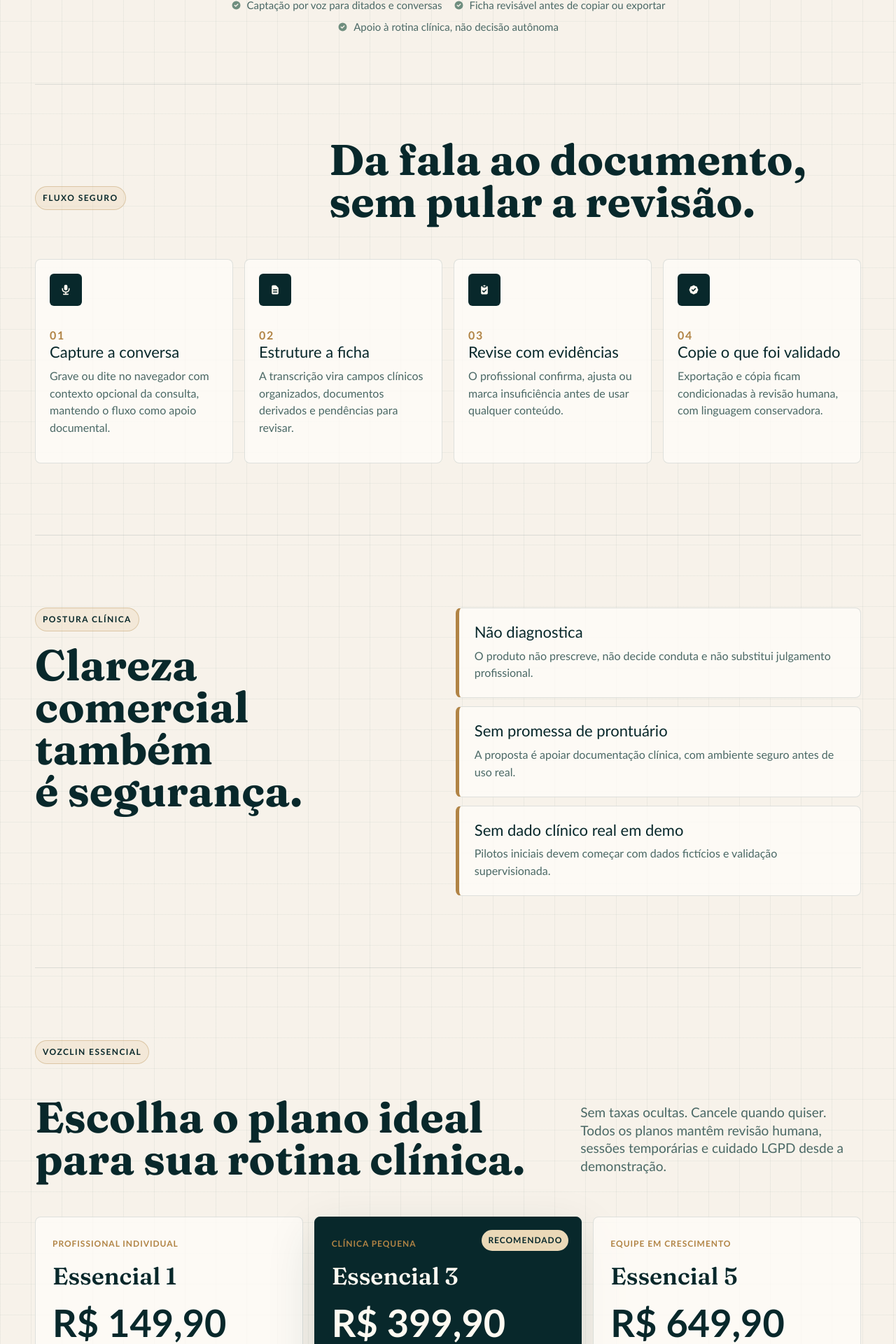
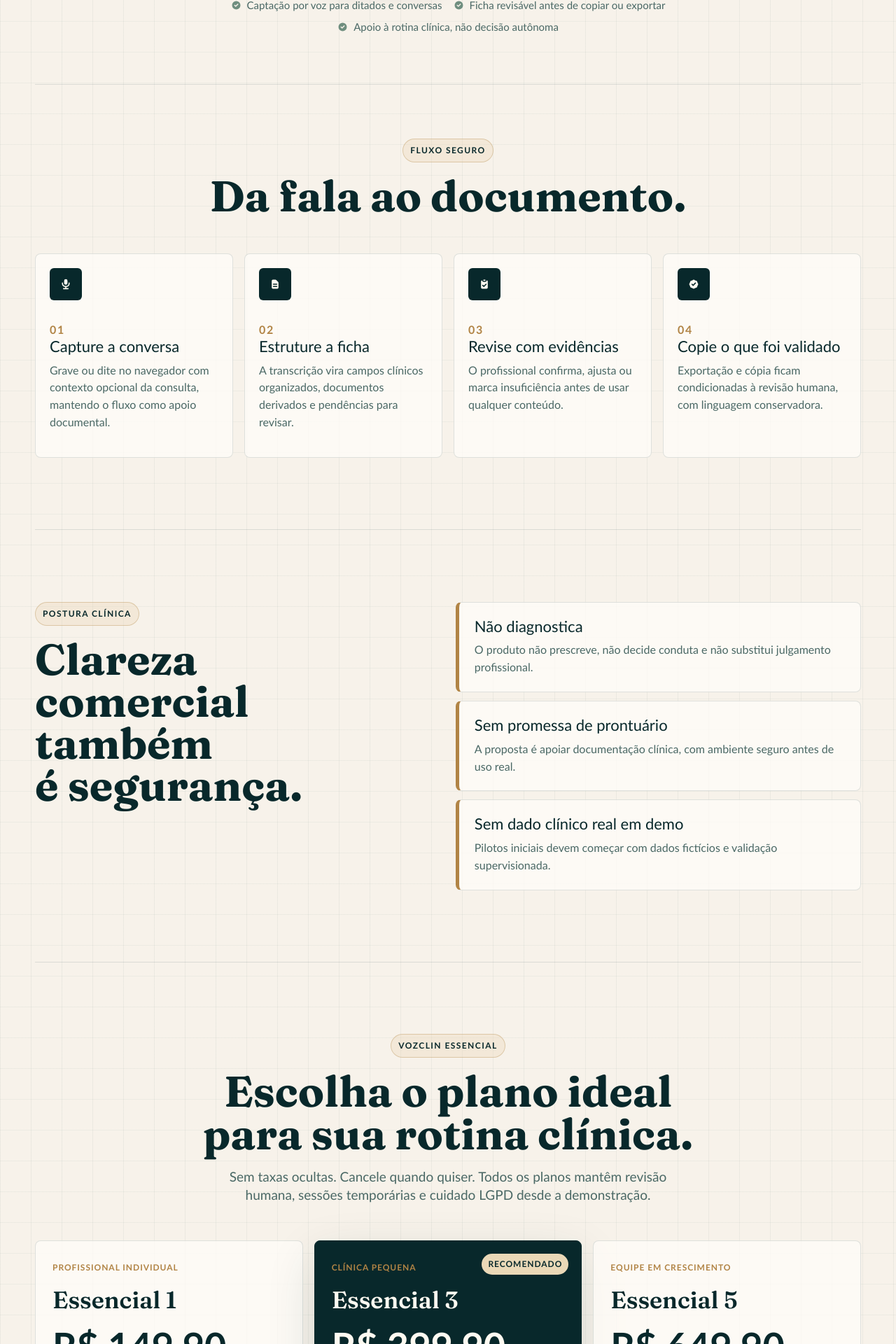
Before and after one commit to SejaVersatil/vozclin-landingpage, a React (Vite) app: page / in a window 1280 px wide. Shown: the part 674-2594 px from the top of the page at 70% size. Built offline with nearby package versions, Linux system fonts and the light colour scheme; a web font is replaced by a local one.

Commit message:
Center section headings

```diff
--- a/src/App.jsx
+++ b/src/App.jsx
@@ -175,7 +175,7 @@ function App() {
         <section className="workflow-section" id="fluxo">
           <div className="section-heading">
             <span className="eyebrow">Fluxo seguro</span>
-            <h2>Da fala ao documento, sem pular a revisão.</h2>
+            <h2>Da fala ao documento.</h2>
           </div>
           <div className="workflow-grid">
             {workflow.map((step) => {
--- a/src/index.css
+++ b/src/index.css
@@ -607,20 +607,33 @@ h3 {
   max-width: 780px;
 }
 
+.workflow-section .section-heading {
+  display: block;
+  max-width: 760px;
+  margin-inline: auto;
+  text-align: center;
+}
+
+.workflow-section .section-heading .eyebrow,
+.workflow-section .section-heading h2 {
+  margin-inline: auto;
+}
+
 .pricing-heading {
-  display: grid;
-  grid-template-columns: minmax(0, 0.9fr) minmax(300px, 0.48fr);
-  align-items: end;
+  display: block;
+  max-width: 780px;
+  margin-inline: auto;
+  text-align: center;
 }
 
 .pricing-heading .eyebrow,
 .pricing-heading h2 {
-  grid-column: 1;
+  margin-inline: auto;
 }
 
 .pricing-heading p {
-  grid-column: 2;
-  margin-bottom: 7px;
+  max-width: 650px;
+  margin: 18px auto 0;
   color: var(--ink-muted);
   font-size: 19px;
   line-height: 1.36;
```
